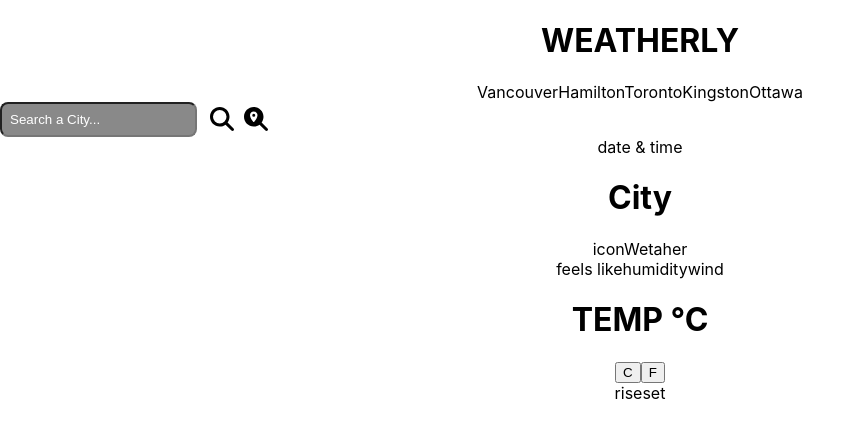
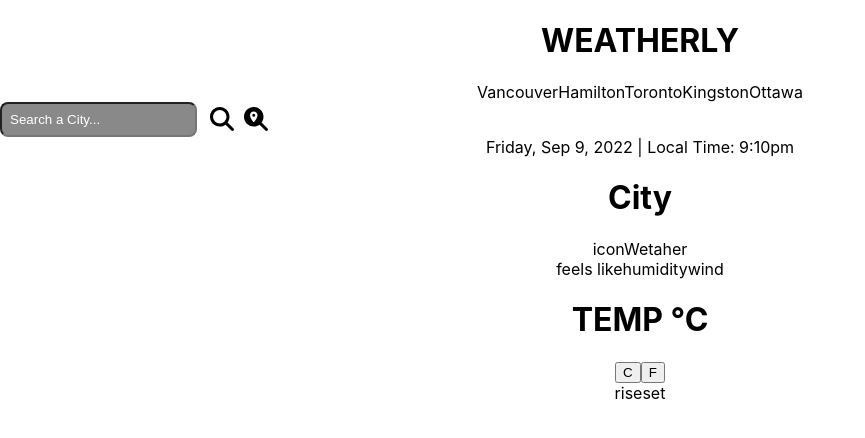
Before and after one commit to JubzCodes/Weatherly, a React (Create React App) app: page / in a window 1280 px wide. Shown: the top 438 px of the page, without its empty margins (0-865 px from the left). Built offline with nearby package versions, Linux system fonts and the light colour scheme.

Commit message:
add date and time component

```diff
--- a/src/App.js
+++ b/src/App.js
@@ -1,5 +1,6 @@
 import './App.css';
 import Search from './components/Search';
+import DateAndTime from './components/DateAndTime';
 
 function App() {
   return (
@@ -15,8 +16,8 @@ function App() {
       <div className="search-and-city">
         <div>
           <Search />
-          <span>date & time</span>
-        </div>
+          <DateAndTime />
+          </div>
         <div className="city">
           <h1>City</h1>
           <div>
--- /dev/null
+++ b/src/components/DateAndTime.js
@@ -0,0 +1,11 @@
+import React from 'react'
+
+const DateAndTime = () => {
+  return (
+    <div>
+      <span>Friday, Sep 9, 2022</span>{" "}|{" "}<span>Local Time: 9:10pm</span>
+    </div>
+  )
+}
+
+export default DateAndTime
```
